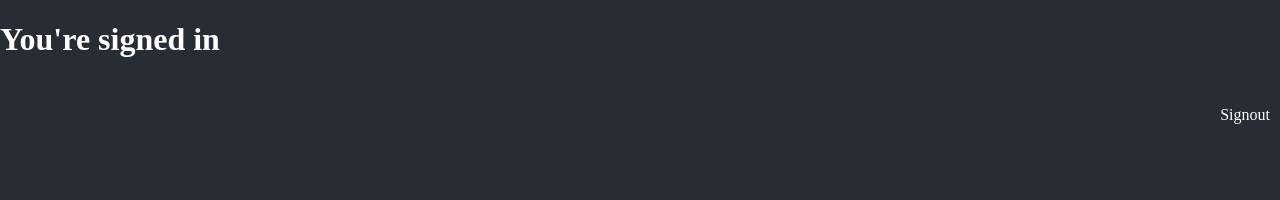
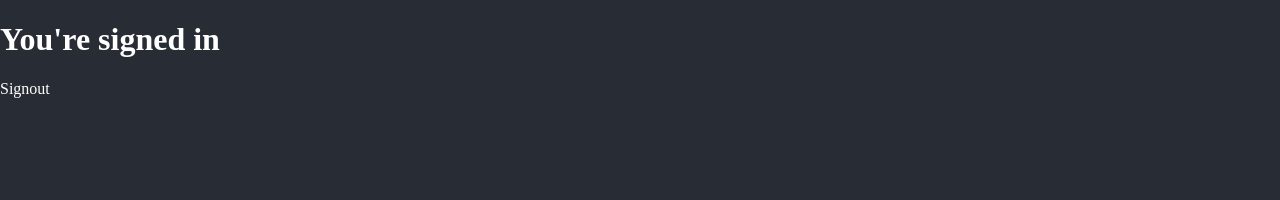
Before and after one commit to HassanAbdinur/Chat.IO, a React (Create React App) app in the folder client/: page / in a window 1280 px wide. Shown: the top 200 px of the page. Built offline with nearby package versions, Linux system fonts and the light colour scheme.

Commit message:
added navbar

```diff
--- a/client/src/components/Navigation/Navigation.js
+++ b/client/src/components/Navigation/Navigation.js
@@ -3,7 +3,7 @@ import './Navigation.css';
 
 const Navigation = () => {
     return (
-        <nav style={{display: 'flex', justifyContent: 'flex-end', padding: 10}}>
+        <nav className="Navigation">
             <p>Signout</p>
         </nav>
     );
```
